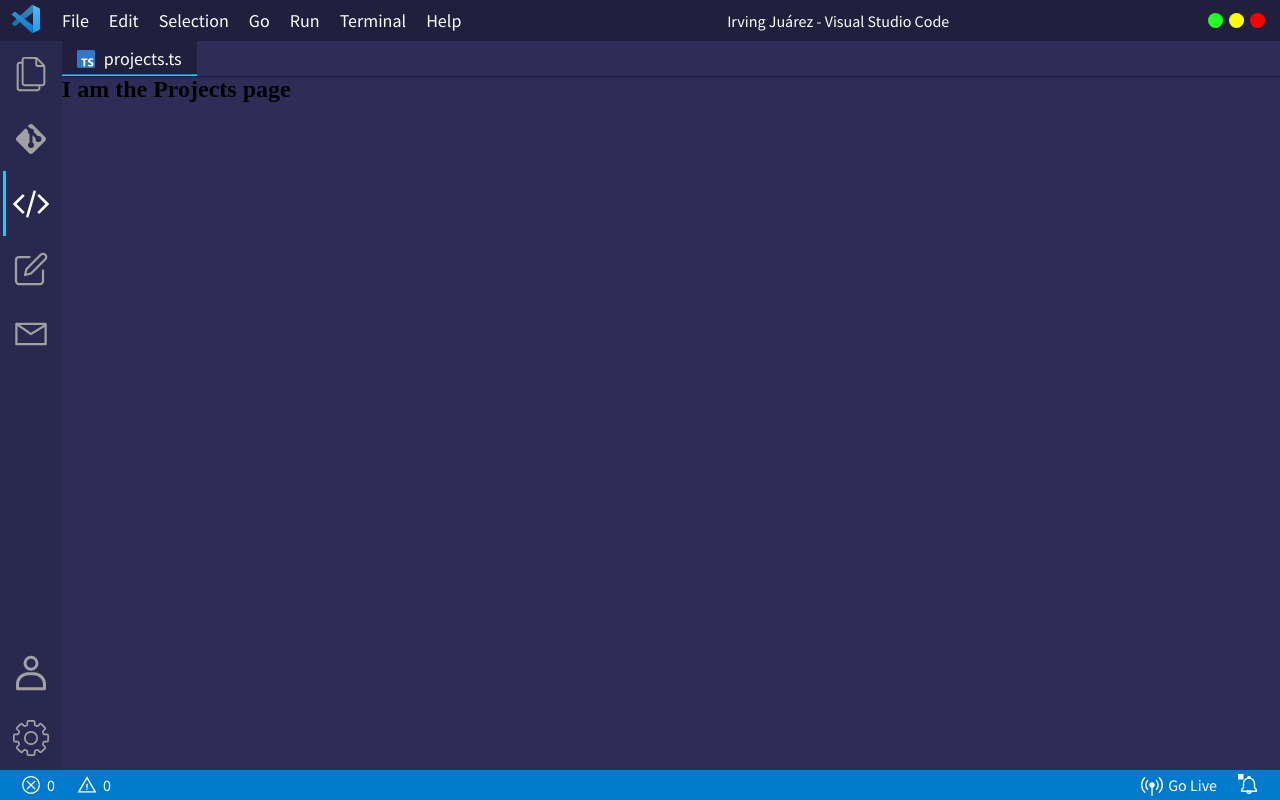
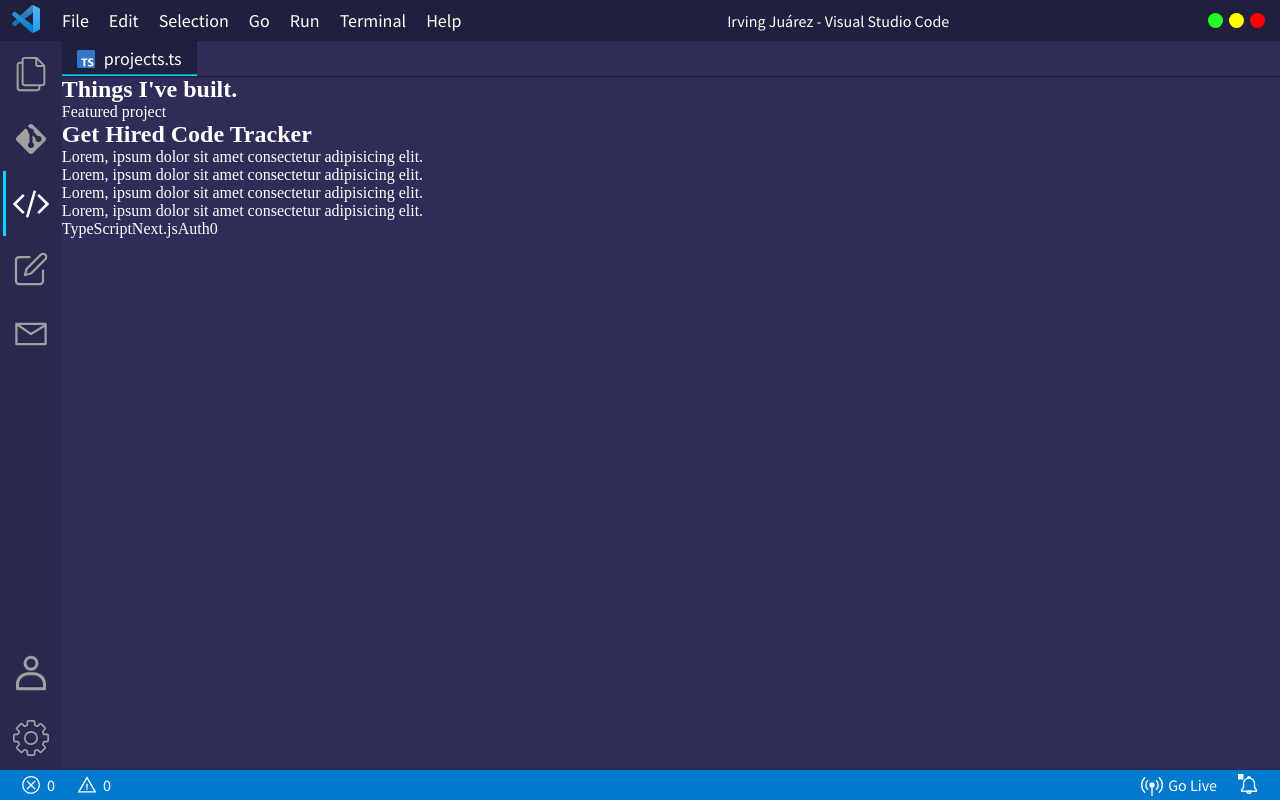
Before and after one commit to irvingvjuarez/irvingvjuarez, a React (Create React App) app: page /projects in a window 1280 px wide. Built offline with nearby package versions, Linux system fonts and the light colour scheme.

Commit message:
Scroll bar element already styled, but I need to check firefox version yet

```diff
--- /dev/null
+++ b/src/components/ProjectCard/index.tsx
@@ -0,0 +1,27 @@
+const ProjectCard: React.FC = (): JSX.Element => {
+  return(
+    <div className="project-card">
+      <div className="project-card__header">
+        <span>Featured project</span>
+      </div>
+
+      <div className="project-card__content">
+        <h2>Get Hired Code Tracker</h2>
+        <ul>
+          <li>Lorem, ipsum dolor sit amet consectetur adipisicing elit.</li>
+          <li>Lorem, ipsum dolor sit amet consectetur adipisicing elit.</li>
+          <li>Lorem, ipsum dolor sit amet consectetur adipisicing elit.</li>
+          <li>Lorem, ipsum dolor sit amet consectetur adipisicing elit.</li>
+        </ul>
+      </div>
+
+      <div className="project-card__tags">
+        <span>TypeScript</span>
+        <span>Next.js</span>
+        <span>Auth0</span>
+      </div>
+    </div>
+  )
+}
+
+export { ProjectCard }
--- a/src/containers/Layout/Layout.scss
+++ b/src/containers/Layout/Layout.scss
@@ -90,7 +90,8 @@
     width: 100vw;
 
     & > article{
-      max-width: 1200px;
+      @include scrollDown;
+      width: 100%;
       max-height: calc(100vh - 76px);
       margin: 0 auto;
       color: $default-color;
--- a/src/index.scss
+++ b/src/index.scss
@@ -69,11 +69,28 @@ $terceary-font: 'Fira Code', monospace;
   }
 }
 
+@mixin scrollDown {
+  &::-webkit-scrollbar {
+    width: 5px;
+  }
+
+  &::-webkit-scrollbar-track {
+    box-shadow: inset 0 0 6px rgba(0, 0, 0, 0.3);
+  }
+
+  &::-webkit-scrollbar-thumb {
+    background-color: $default-color;
+    border-radius: 9px;
+  }
+}
+
 @import "./containers/Layout/Layout.scss";
 @import "./containers/Tabs/Tabs.scss";
 
 @import "./components/SidebarButton/SidebarButton.scss";
 @import "./components/RepoCard/RepoCard.scss";
+@import "./components/ProjectCard/ProjectCard.scss";
 
 @import "./pages/Home/Home.scss";
 @import "./pages/Github/Github.scss";
+@import "./pages/Projects/Projects.scss";
--- a/src/pages/Github/Github.scss
+++ b/src/pages/Github/Github.scss
@@ -1,6 +1,8 @@
 .github{
+
   &__wrapper{
     width: 90%;
+    max-width: 1200px;
     margin: 35px auto;
   }
 
--- a/src/pages/Github/index.tsx
+++ b/src/pages/Github/index.tsx
@@ -42,6 +42,9 @@ const Github: React.FC = (): JSX.Element => {
           <RepoCard />
           <RepoCard />
           <RepoCard />
+          <RepoCard />
+          <RepoCard />
+          <RepoCard />
         </article>
       </section>
     </article>
--- a/src/pages/Home/Home.scss
+++ b/src/pages/Home/Home.scss
@@ -18,6 +18,7 @@
 
   &__content{
     width: 90%;
+    max-width: 1200px;
     margin: 0 auto;
   }
 
--- a/src/pages/Projects/index.tsx
+++ b/src/pages/Projects/index.tsx
@@ -1,6 +1,14 @@
+import { ProjectCard } from "../../components/ProjectCard";
+
 const Projects: React.FC = (): JSX.Element => {
   return(
-    <h2>I am the Projects page</h2>
+    <article className="projects">
+      <h2>Things I've built.</h2>
+
+      <section className="projects__cards">
+        <ProjectCard />
+      </section>
+    </article>
   )
 }
 
```
Also changed, not shown: src/components/ProjectCard/ProjectCard.scss (added), src/pages/Projects/Projects.scss (added).
